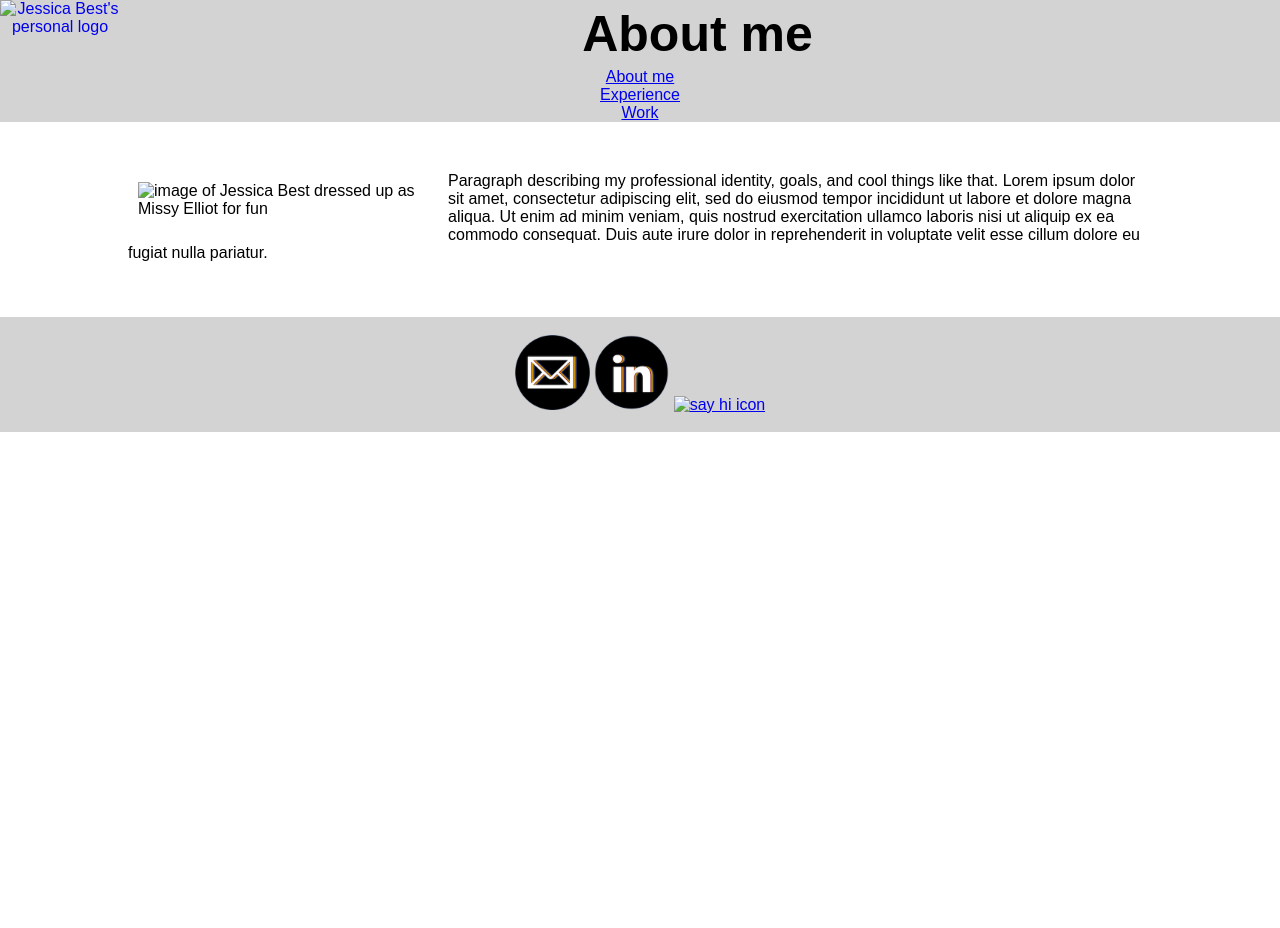
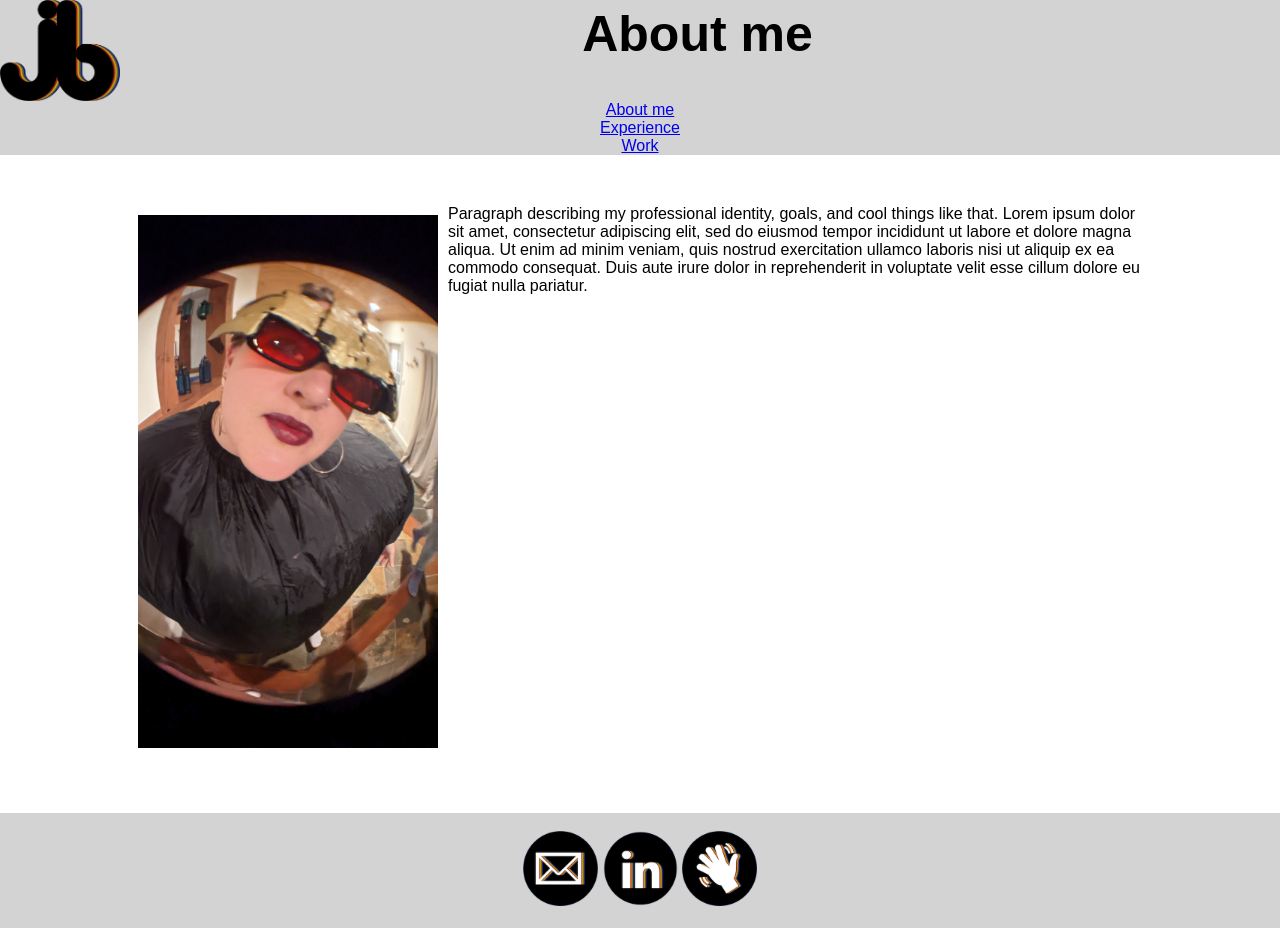
Before and after one commit to INF6420/ss23-fleelp, a plain HTML site: page about.html in a window 1280 px wide. Before the commit the page ends 800 px from the top, so only its background shows below. Drawn offline with Linux system fonts and the light colour scheme; the site is published under a folder, as on GitHub Pages, so addresses that start at the root find nothing.

Commit message:
fix images

```diff
--- a/about.html
+++ b/about.html
@@ -1,5 +1,6 @@
 <!DOCTYPE html>
 <html lang="en">
+
 <head>
     <meta charset="UTF-8">
     <meta name="viewport" content="width=device-width, initial-scale=1.0">
@@ -7,34 +8,44 @@
     <title>Jessica Best - Resume</title>
     <link rel="stylesheet" href="style.css">
 </head>
+
 <body>
     <header>
-            <div class="container">
-                <a href="index.html"> <img src="/images/logo.png" class ="logo" alt="Jessica Best's personal logo"></a>
-                <h1>About me</h1>
-            </div>
+        <div class="container">
+            <a href="index.html"> <img src="images/logo.png" class="logo" alt="Jessica Best's personal logo"></a>
+            <h1>About me</h1>
+        </div>
         <nav>
             <ul>
                 <li> <a href="about.html">About me</a> </li>
-                <li><a href="experience.html">Experience</a></li><!--ideally this would not actually link anywhere but would visually change to show it is active-->
+                <li><a href="experience.html">Experience</a></li>
+                <!--ideally this would not actually link anywhere but would visually change to show it is active-->
                 <li> <a href="work.html">Work</a> </li>
             </ul>
         </nav>
     </header>
     <main>
-        <div class="container"> <!--container with the first block of content for main body of about page, in case i want to have a second (or more) blocks of content-->
-            <img class="medium" src="/images/missy-elliot.jpg" alt="image of Jessica Best dressed up as Missy Elliot for fun">
-            <p> Paragraph describing my professional identity, goals, and cool things like that. Lorem ipsum dolor sit amet, consectetur adipiscing elit, sed do eiusmod tempor incididunt ut labore et dolore magna aliqua. Ut enim ad minim veniam, quis nostrud exercitation ullamco laboris nisi ut aliquip ex ea commodo consequat. Duis aute irure dolor in reprehenderit in voluptate velit esse cillum dolore eu fugiat nulla pariatur. </p>
+        <div class="container">
+            <!--container with the first block of content for main body of about page, in case i want to have a second (or more) blocks of content-->
+            <img class="medium" src="images/missy-elliot.jpg"
+                alt="image of Jessica Best dressed up as Missy Elliot for fun">
+            <p> Paragraph describing my professional identity, goals, and cool things like that. Lorem ipsum dolor sit
+                amet, consectetur adipiscing elit, sed do eiusmod tempor incididunt ut labore et dolore magna aliqua. Ut
+                enim ad minim veniam, quis nostrud exercitation ullamco laboris nisi ut aliquip ex ea commodo consequat.
+                Duis aute irure dolor in reprehenderit in voluptate velit esse cillum dolore eu fugiat nulla pariatur.
+            </p>
         </div>
     </main>
     <footer>
         <br>
         <div> <!-- container for contact icons-->
             <a href="mailto:jessica.best@wayne.edu"><img src="images/mail.png" class="icon" alt="email icon"></a>
-            <a href="https://www.linkedin.com/in/fleelp/"><img src="images/linked-in.png" alt ="linked in icon" class="icon"></a>
-            <a href="/contact.html"><img src="/images/say-hi.png" class="icon" alt="say hi icon"></a>
+            <a href="https://www.linkedin.com/in/fleelp/"><img src="images/linked-in.png" alt="linked in icon"
+                    class="icon"></a>
+            <a href="/contact.html"><img src="images/say-hi.png" class="icon" alt="say hi icon"></a>
         </div>
         <br>
     </footer>
 </body>
+
 </html>
```
Also changed, not shown: contact.html (+14 -9 lines), experience.html (+16 -6 lines), index.html (+15 -10 lines), work.html (+13 -8 lines).
